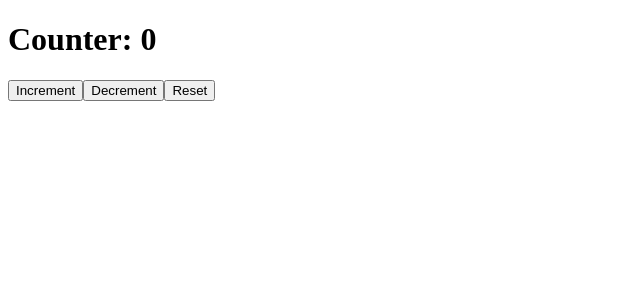
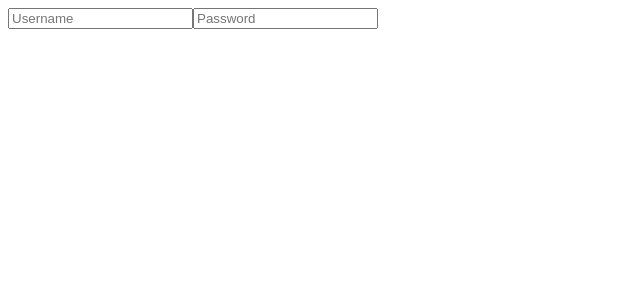
Before and after one commit to MonicaMolini/Develhope-React, a React (Create React App) app: page / in a window 1280 px wide. Shown: the top 300 px of the page, without its empty margins (0-640 px from the left). Built offline with nearby package versions, Linux system fonts and the light colour scheme.

Commit message:
exercise custom-hooks-2

```diff
--- a/src/components/App.js
+++ b/src/components/App.js
@@ -1,10 +1,10 @@
 import React from "react";
-import Counter from "./Counter";
+import Form from "./Form";
 
 export default function App() {
     return (
         <div>
-         <Counter/>
+         <Form />
         </div>
     );
 }
--- /dev/null
+++ b/src/components/Form.js
@@ -0,0 +1,13 @@
+import React from "react";
+import useForm from "./hooks/useForm";
+
+export default function Form() {
+    const { username, password, handleChange } = useForm();
+    return (
+      <form>
+        <input onChange={handleChange} value={username} name="username" placeholder="Username" />
+        <input onChange={handleChange} value={password} name="password" type="password" placeholder="Password"/>
+        {(username !== "" || password !== "") && JSON.stringify({ username, password })}
+      </form>
+    );
+}
--- /dev/null
+++ b/src/components/hooks/useForm.js
@@ -0,0 +1,18 @@
+import { useState } from "react";
+
+export default function useForm() {
+    const [data, setData] = useState({ username: "", password: "" });
+
+    const handleChange = (e) => {
+      const { name, value } = e.target;
+      setData((prevData) => {
+        return { ...prevData, [name]: value };
+      });
+    };
+
+    return {
+      username: data.username,
+      password: data.password,
+      handleChange,
+    };
+  }
```
